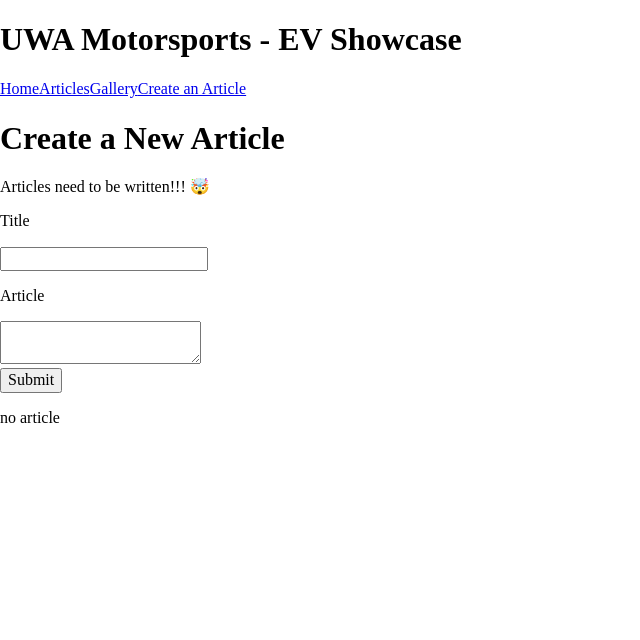
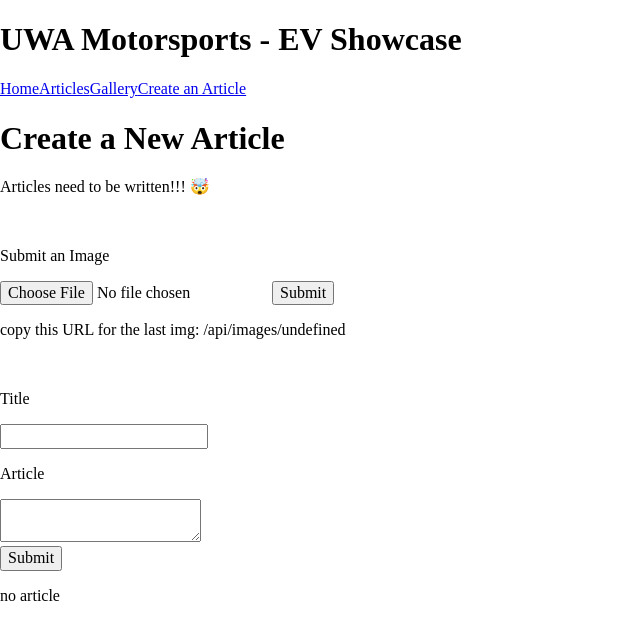
Before and after one commit to jumper385/uwam_fullstack, a React (Create React App) app in the folder client/: page /client/create in a window 1280 px wide. Shown: the top 640 px of the page, without its empty margins (0-640 px from the left). Built offline with nearby package versions, Linux system fonts and the light colour scheme.

Commit message:
image upload!!!

```diff
--- a/client/src/pages/Articles.js
+++ b/client/src/pages/Articles.js
@@ -6,8 +6,8 @@
 
   componentDidMount = async() => {
     let articles = await axios.get('/api/articles')
+    console.log(articles)
     this.setState({articles:articles.data})
-    console.log(this.state)
   }
 
   onClick = async e => {
--- a/client/src/pages/Create.js
+++ b/client/src/pages/Create.js
@@ -22,11 +22,32 @@
     console.log(allArticles)
   }
 
+  onUploadChange = async (e) => {
+    this.setState({file: e.target.files[0]})
+  }
+
+  onSubmitFile = async(e) => {
+    e.preventDefault()
+    let formData = new FormData()
+    formData.append('photo', this.state.file)
+    let axiosData = await axios.post('/api/images', formData)
+    console.log(axiosData.data.filename)
+    this.setState({recentFilename:axiosData.data.filename})
+  }
+
   render() {
     return (
       <div>
         <h1>Create a New Article</h1>
         <p>Articles need to be written!!! 🤯</p>
+        <br />
+        <p>Submit an Image</p>
+        <form>
+          <input name='photo' onChange={this.onUploadChange} type='file' />
+          <input type='submit' onClick={this.onSubmitFile}/>
+        </form>
+        <p>{`copy this URL for the last img: /api/images/${this.state.recentFilename}` || 'no recent image id'}</p>
+        <br />
         <form>
           <p>Title</p>
           <input name='title' type='text' onChange={this.onChange}/>
```
Also changed, not shown: 14 other files (tests, documents, lock files or other folders).
